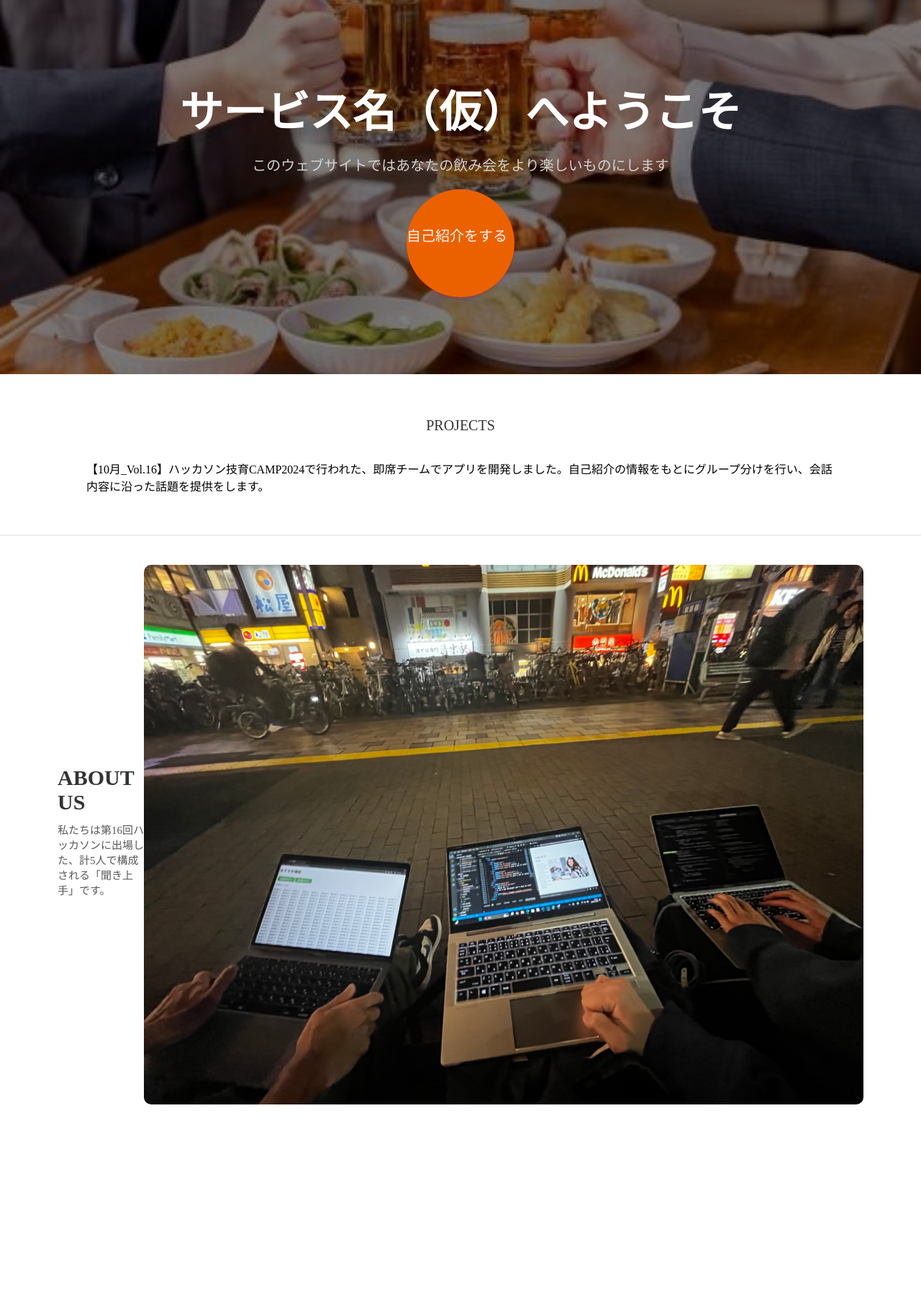
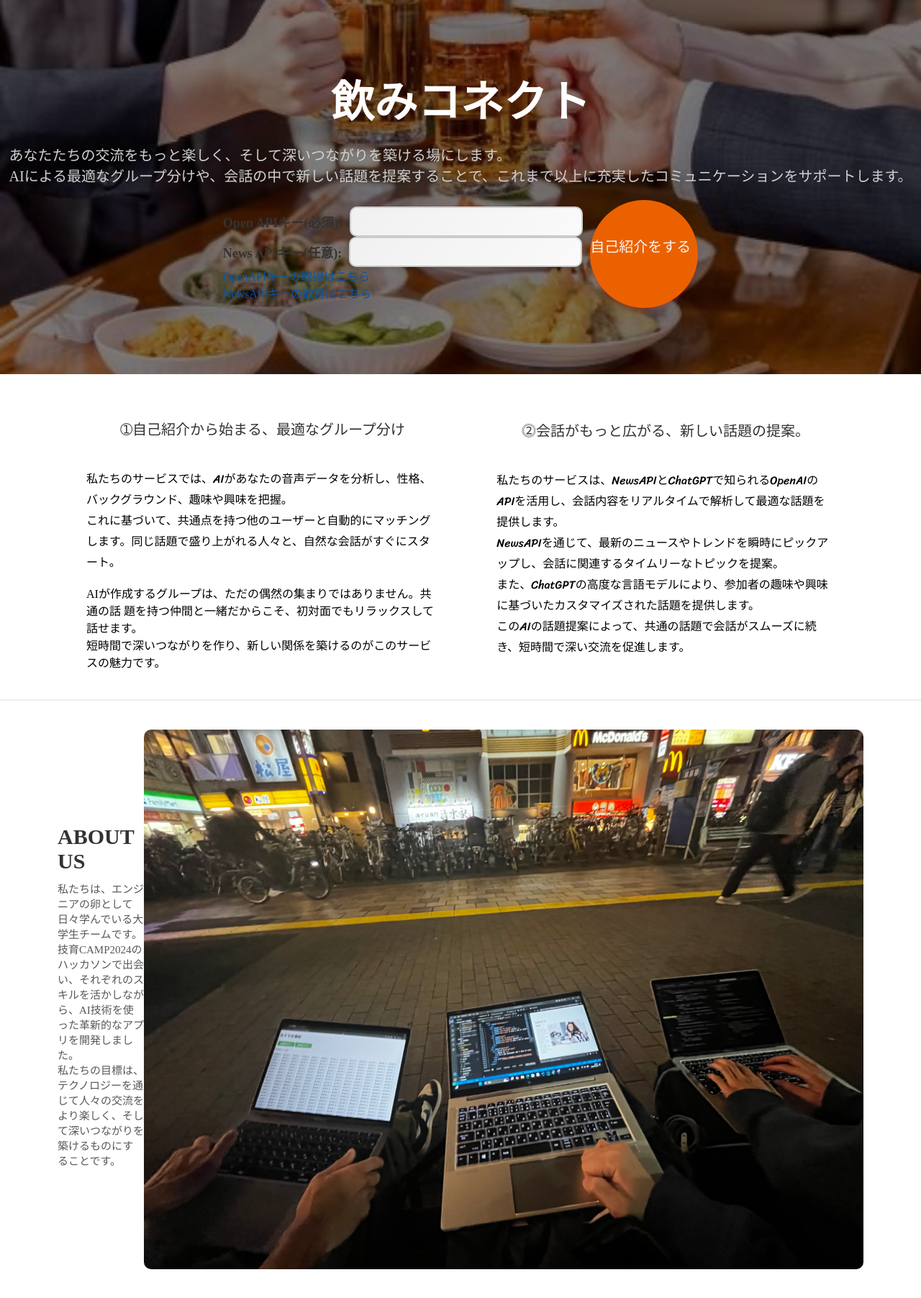
Before and after one commit to takusandayooo/geekcamp-vol-16, a Flask app: page / in a window 1280 px wide. Shown: the whole page at 72% size. Before the commit the page ends 1535 px from the top, so only its background shows below. Run offline with Flask 3, Linux system fonts and the light colour scheme.

Commit message:
style: index.htmlのcssを変更

```diff
--- a/templates/index.html
+++ b/templates/index.html
@@ -85,7 +85,11 @@
             padding: 0 40px;
         }
 
-
+        /* フォントの変更 */
+        .whywebuildit-heading,
+        .whywebuildit-text {
+            font-family: 'Sriracha', cursive;
+        }
 
         .achievements .whywebuildit .whywebuildit-heading {
             font-size: 20px;
@@ -127,7 +131,7 @@
         a.btn--orange {
             color: #faf5f5;
             background-color: #eb6100;
-            Text-decoration: none
+            text-decoration: none
         }
 
         a.btn--orange:hover {
@@ -142,37 +146,154 @@
         }
 
         a.btn--circle {
-
-
             border-radius: 50%;
             line-height: 130px;
             font-size: 20px;
             width: 150px;
             height: 150px;
             padding: 0;
+        }
 
+        .container {
+            display: flex;
+            align-items: center;
+            gap: 10px;
         }
+
+        .btn-signin {
+            padding: 10px 10px;
+            font-size: 16px;
+            cursor: pointer;
+        }
+
+        .tate {
+            display: flex;
+            flex-direction: column;
+        }
+
+        /* 豪華な入力欄のデザイン */
+        input[type="password"] {
+            width: 300px;
+            padding: 10px;
+            border-radius: 10px;
+            border: 2px solid #ccc;
+            font-size: 16px;
+            outline: none;
+            background: linear-gradient(135deg, #f0f0f0, #fafafa);
+            box-shadow: 0 4px 6px rgba(0, 0, 0, 0.1);
+            transition: all 0.3s ease-in-out;
+        }
+
+        input[type="password"]:focus {
+            border-color: #5edaf0;
+            box-shadow: 0 6px 12px rgba(0, 0, 0, 0.15);
+            background: linear-gradient(135deg, #e6f7ff, #f0faff);
+        }
+
+        label {
+            font-size: 18px;
+            font-weight: bold;
+            color: #333;
+        }
+
+        a {
+
+            color: #0056b3;
+            text-decoration: none;
+        }
+
+        a:hover {
+            color: #007bff;
+        }
+
     </style>
+</head>
+
+<body>
     <main>
         <div class="intro">
-            <h1>サービス名（仮）へようこそ</h1>
-            <p>このウェブサイトではあなたの飲み会をより楽しいものにします</p>
-            <a href="/follow_up" class="btn btn--orange btn--circle btn--circle-a btn--shadow">自己紹介をする</a>
+            <h1>飲みコネクト</h1>
+            <p>あなたたちの交流をもっと楽しく、そして深いつながりを築ける場にします。<br>
+                AIによる最適なグループ分けや、会話の中で新しい話題を提案することで、これまで以上に充実したコミュニケーションをサポートします。</p>
+
+            <div class="container">
+                <div class="tate">
+                    <div class="container">
+                        <label for="openapi">Open APIキー(必須):</label>
+                        <input type="password" id="openapi" name="openapi" />
+                    </div>
+
+                    <div class="container">
+                        <label for="newsapi">News APIキー(任意):</label>
+                        <input type="password" id="newsapi" name="newsapi" />
+                    </div>
+                    <div id="aleat"></div>
+                    <a href="https://platform.openai.com/docs/overview" target="_blank">OpenAPIキーの取得はこちら</a>
+                    <a href="https://newsapi.org/" target="_blank">NewsAPIキーの取得はこちら</a>
+
+                </div>
+
+                <a href="javascript:void(0);" id="followupLink" class="btn btn--orange btn--circle btn--circle-a btn--shadow">自己紹介をする</a>
+
+            </div>
+
+            <script>
+                let flag = 0;
+
+                const openapiInput = document.getElementById("openapi");
+                const Link = document.getElementById("followupLink");
+
+                openapiInput.addEventListener("input", function() {
+                    if (openapiInput.value.trim() !== "") {
+                        flag = 1;
+                    } else {
+                        flag = 0;
+                    }
+                });
+
+                Link.addEventListener("click", function() {
+                    if (flag === 1) {
+                        window.location.href = "/follow_up";
+                    } else {
+                        document.getElementById("aleat").innerText = "Open APIキーを入力してください"
+                    }
+                });
+            </script>
         </div>
+
+
+
         <div class="achievements">
             <div class="whywebuildit">
                 <i class="fas fa-atom"></i>
-                <p class="whywebuildit-heading">Projects</p>
+                <p class="whywebuildit-heading">➀自己紹介から始まる、最適なグループ分け</p>
                 <p class="whywebuildit-text">
-                    【10月_Vol.16】ハッカソン技育CAMP2024で行われた、即席チームでアプリを開発しました。自己紹介の情報をもとにグループ分けを行い、会話内容に沿った話題を提供をします。</p>
+
+                    私たちのサービスでは、AIがあなたの音声データを分析し、性格、バックグラウンド、趣味や興味を把握。<br>
+                    これに基づいて、共通点を持つ他のユーザーと自動的にマッチングします。同じ話題で盛り上がれる人々と、自然な会話がすぐにスタート。</p>
+                AIが作成するグループは、ただの偶然の集まりではありません。共通の話
+題を持つ仲間と一緒だからこそ、初対面でもリラックスして話せます。<br>
+                    短時間で深いつながりを作り、新しい関係を築けるのがこのサービスの魅力です。
             </div>
+            <div class="whywebuildit">
+                <i class="fas fa-atom"></i>
+                <p class="whywebuildit-heading">⓶会話がもっと広がる、新しい話題の提案。</p>
+                <p class="whywebuildit-text">
+                    私たちのサービスは、NewsAPIとChatGPTで知られるOpenAIのAPIを活用し、会話内容をリアルタイムで解析して最適な話題を提供します。<br>
+                    NewsAPIを通じて、最新のニュースやトレンドを瞬時にピックアップし、会話に関連するタイムリーなトピックを提案。<br>
+
+                    また、ChatGPTの高度な言語モデルにより、参加者の趣味や興味に基づいたカスタマイズされた話題を提供します。<br>
+                    このAIの話題提案によって、共通の話題で会話がスムーズに続き、短時間で深い交流を促進します。<br>
+                    </div>
 
         </div>
         </div>
         <div class="about-me">
             <div class="about-me-text">
                 <h2>About US</h2>
-                <p>私たちは第16回ハッカソンに出場した、計5人で構成される「聞き上手」です。</p>
+                <p>私たちは、エンジニアの卵として日々学んでいる大学生チームです。<br>
+                    技育CAMP2024のハッカソンで出会い、それぞれのスキルを活かしながら、AI技術を使った革新的なアプリを開発しました。<br>
+                    私たちの目標は、テクノロジーを通じて人々の交流をより楽しく、そして深いつながりを築けるものにすることです。<br>
             </div>
             <img src="{{url_for('static',filename='77B39ED1-B839-4048-94ED-02E452E2DABE.jpg')}}" alt="me">
         </div>
```
